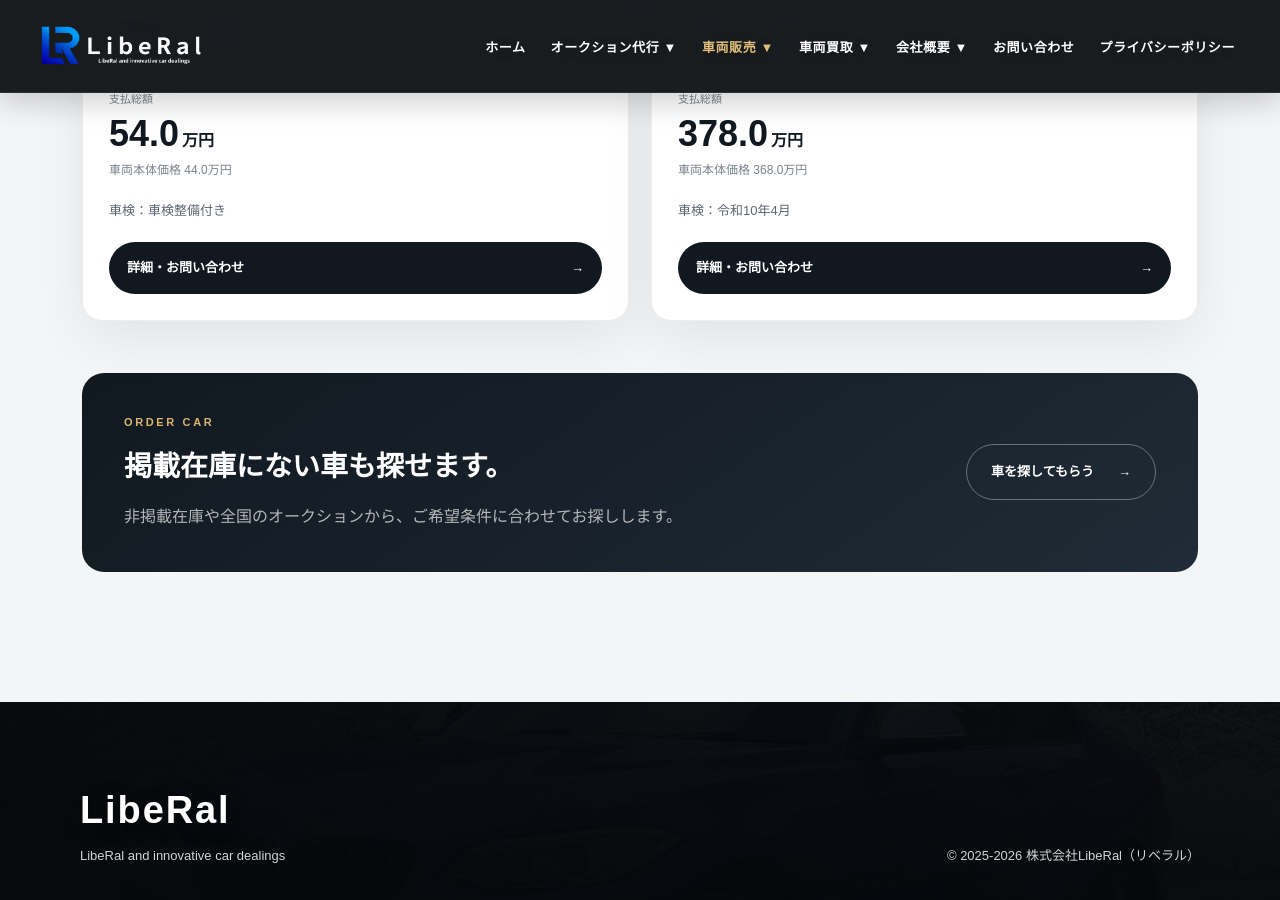
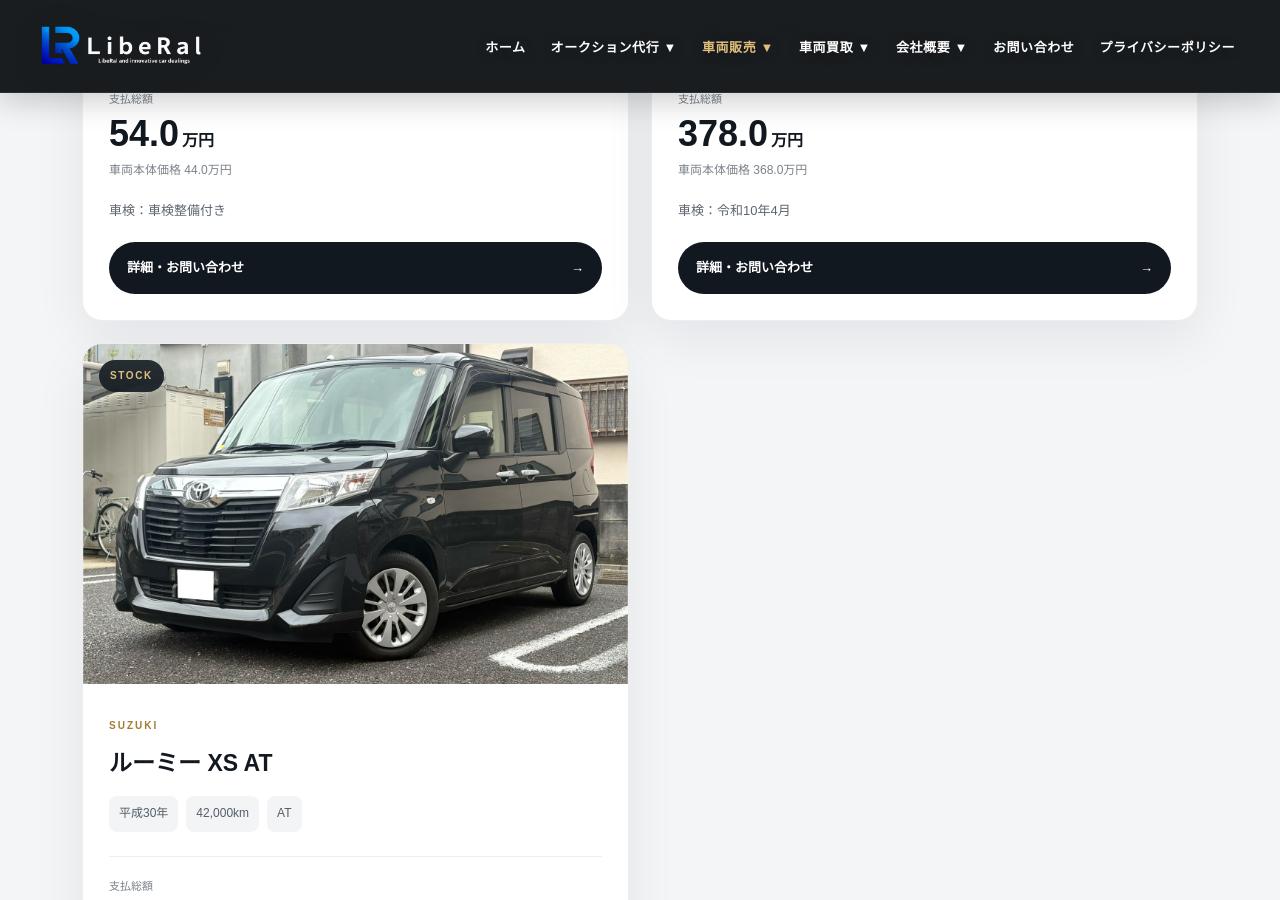
Before and after one commit to liberal0321/LibeRal., a Jekyll site: the page zaiko.html, which Jekyll copies as it is, in a window 1280 px wide and 900 px high, scrolled down 4867 px. Built offline with Jekyll 4.4.1, drawn with Linux system fonts in a browser that asks for light colours; some of the changed text lies outside the part shown.

Commit message:
Add files via upload

```diff
--- a/zaiko.html
+++ b/zaiko.html
@@ -473,6 +473,37 @@
         </div>
       </article>
 
+      <article class="car-card"
+        data-maker="トヨタ"
+        data-year="2018"
+        data-mileage="42000"
+        data-price="1280000"
+        data-keywords="トヨタ ルーミー XS AT コンパクト">
+        <div class="car-image">
+          <img src="zaiko11.jpg" alt="ルーミー XS">
+          <span class="stock-badge">STOCK</span>
+        </div>
+        <div class="info">
+          <span class="car-maker">SUZUKI</span>
+          <h3>ルーミー XS AT</h3>
+
+          <div class="spec-list">
+            <span>平成30年</span>
+            <span>42,000km</span>
+            <span>AT</span>
+          </div>
+
+          <div class="price-area">
+            <span>支払総額</span>
+            <strong>128.0<small>万円</small></strong>
+            <p>車両本体価格 118.0万円</p>
+          </div>
+
+          <p class="inspection">車検：令和9年3月</p>
+          <a href="contact.html?car=トヨタ%20ルーミー" class="detail-button">詳細・お問い合わせ <span>→</span></a>
+        </div>
+      </article>
+
     </div>
 
     <div class="no-results" id="noResults">
```
Also changed, not shown: zaiko11.jpg (added).
